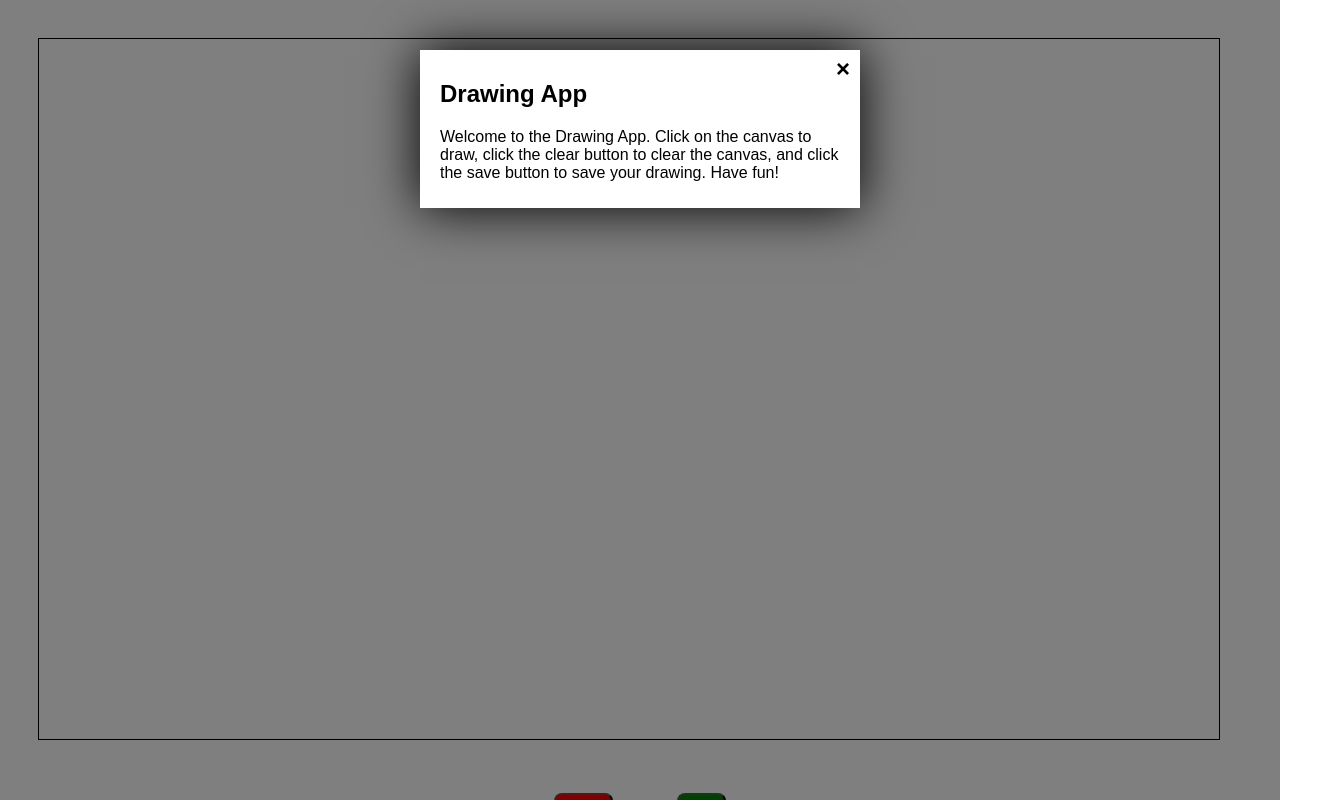
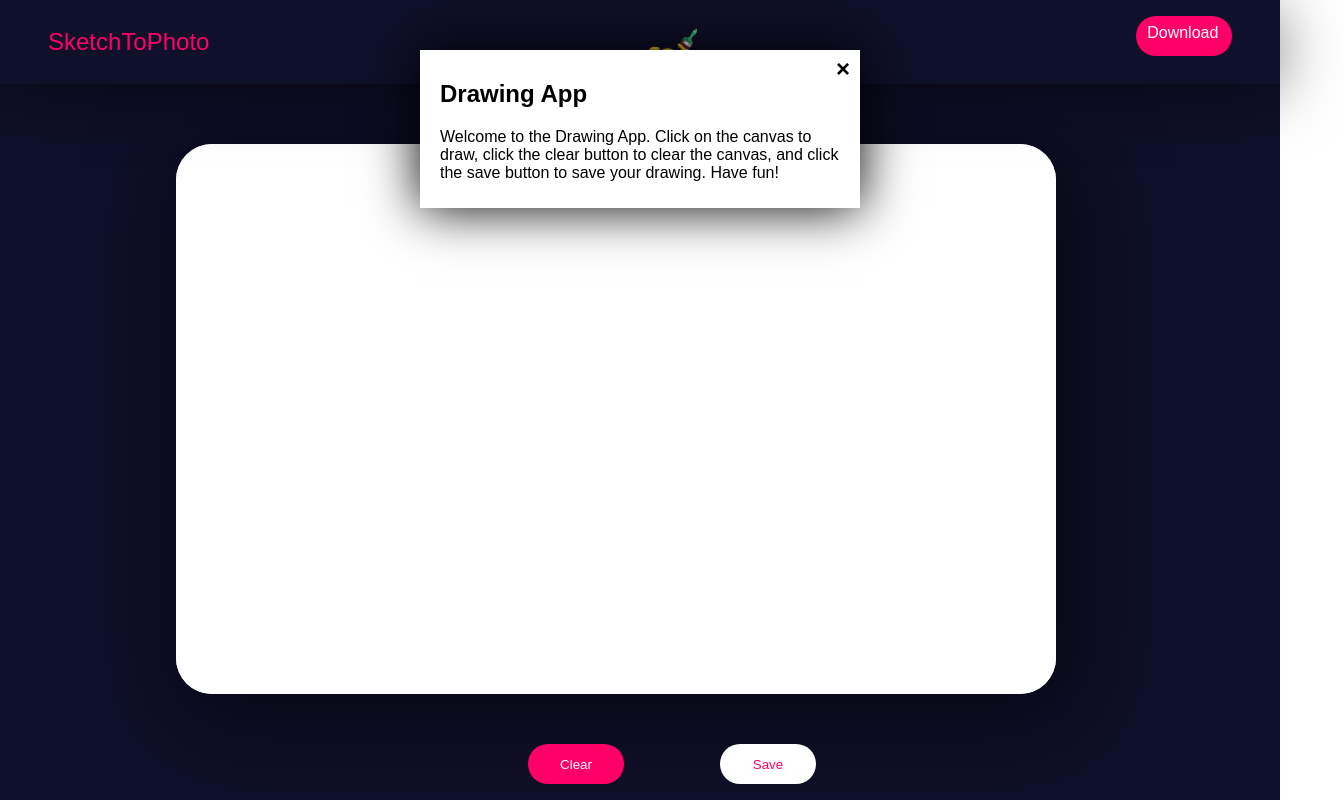
Before and after one commit to sudipt1999/drawing-app, a plain HTML site: page index.html in a window 1280 px wide. Shown: the top 800 px of the page, 1344 px wide, since content can reach past the window. Drawn offline with Linux system fonts and the light colour scheme.

Commit message:
fix-layout
just added a nice and sober layout yo this drawing app

```diff
--- a/index.html
+++ b/index.html
@@ -8,16 +8,25 @@
 
 <body>
     <!--CODE TO BE WRITTEN HERE--->
-    <!--creating a div for canvas where drawing is to be made-->
-    <div id="canvasDiv"></div>
-    <div class="button-bars">
-        <button id="clear">CLEAR</button>
-        <button id="save">SAVE</button>
-    </div>
-    <div id="img-container">
-        <img id="savedImg" alt="saved picture" src="">
+    <div class="header">
+        <nav class="navbar">
+            <h2 class="brand"> SketchToPhoto</h2>
+            <img class="logo" src="./SVG/logo.svg" alt="" srcset="">
+            <div class="button"> <span>Download</span> </div>
+        </nav>
+
+        <!--creating a div for canvas where drawing is to be made-->
+        <div id="canvasDiv"></div>
+
+        <div class="button-bars">
+            <button id="clear">Clear</button>
+            <button id="save">Save</button>
+          </div>
     </div>
 
+          <div id="img-container">
+             <img id="savedImg" alt="" src="">
+           </div>
     <!-- Popup at the start -->
     <div onclick="closePopup()" id="outer-popup"></div>
     <div id="onstart-popup">
--- a/script.js
+++ b/script.js
@@ -13,8 +13,8 @@ const createCanvas = () =>{
         const canvas = document.createElement('canvas');
         const clearBtn=document.getElementById('clear');
         const saveBtn = document.getElementById('save');
-        let canvasHeight = window.innerHeight-100;
-        let canvasWidth  = window.innerWidth-100;
+        let canvasHeight = window.innerHeight-250;
+        let canvasWidth  = window.innerWidth-400;
         var clickX = new Array();
         var clickY = new Array();
         var clickDrag = new Array();
--- a/style.css
+++ b/style.css
@@ -1,53 +1,118 @@
-.border{
-    border: 1px solid black;
-}
+
 body{
     margin:0;
     padding:0;
 }
 
-#canvas{
-    align-content: center;
+/* Changes by Aniket (Contributor) */
+
+.header{
+    background-color: #0f1029;
+    height: 100vh;
 }
 
-#canvasDiv{
-    padding:3%;
+nav{
+    background-color: #0f1029;
+    box-shadow: 0 0.5rem 4rem -2px rgba(0, 0, 0, 0.52);
+    padding: 1rem 3rem;
+    min-height: 6.5vh;
+    position: fixed;
+    z-index: 10;
+    display: flex;
+    flex-direction: row;
+    justify-content: space-between;
+    margin: 0;
+    right: 0px;
+    left: 0px;
 }
 
-.button-bars
-{
-    align-content: center;
-    text-align: center;
+.brand{
+    font-family: 'Raleway', sans-serif;
+    font-weight: lighter;
+    color: #ff0068;
+    font-size: 1.5rem;
+    margin: 0;
+    align-self: center;
 }
 
-#clear , #save{
-    line-height: 20px;
-    border-radius:8px;
-    text-align: center;
-    background-color:red;
-    color:#fff;
-    padding:5px;
-    margin:10px 30px;
+.logo{
+    z-index: 1000;
+    width: 3rem;
+}
+
+.button{
+    height: 2.5rem;
+    width: 6rem;
+    background-color: #ff0068;
+    color: white;
+    border-radius: 20px;
+}
+
+.button > span{
+    font-size: 1rem;
+    margin: 0.5rem .7rem;
+    position: absolute;
+    font-family: 'Nunito', sans-serif;
+}
+
+#canvas{
+    margin-top: 9rem;
+    margin-left: 11rem;
+    background-color: white;
+    box-shadow: 11px 16px 84px 15px #00000085;
+    border-radius: 36px;
+}
+
+
+.button-bars{
+    position: absolute;
+    bottom: 0;
+    padding: 1rem 30rem;
+    display: flex;
+    align-self: center;
+}
+
+#clear{
+    height: 2.5rem;
+    width: 6rem;
+    background-color: #ff0068;
+    color: white;
+    margin: 0rem 3rem;
+    border: none;
+    border-radius: 20px;
+    outline: none;
+    cursor: pointer;
 }
 
 #save{
-    background-color: green;
+    height: 2.5rem;
+    width: 6rem;
+    background-color: white;
+    color: #ff0068;
+    margin: 0rem 3rem;
+    border: none;
+    border-radius: 20px;
+    outline: none;
+    cursor: pointer;
 }
 
-#savedImg
-{
-    display:block;
-    margin:40px auto;
+#savedImg{
+    height: 34rem;
+    width: 78rem;
+    position: absolute;
+    top: 150%;
+    border: 2px solid #ff0068;
+    border-radius: 36px;
+    background-color: white;
+    left: 50%;
+    transform: translate(-50%,-50%);
 }
 
-#outer-popup {
-    position: fixed;
-    top: 0;
-    left: 0;
-    width: 100%;
-    height: 100%;
-    background: rgba(0, 0, 0, 0.5);
+#img-container{
+    padding:25rem;
+    background-color: #0f1029;
 }
+
 
 #onstart-popup {
     position: fixed;
@@ -62,6 +127,7 @@ body{
     margin: auto;
     padding: 10px 20px;
     background: white;
+    z-index: 10;
 }
 
 #onstart-popup > div {
```
Also changed, not shown: SVG/logo.svg (added), preview.png (added).
